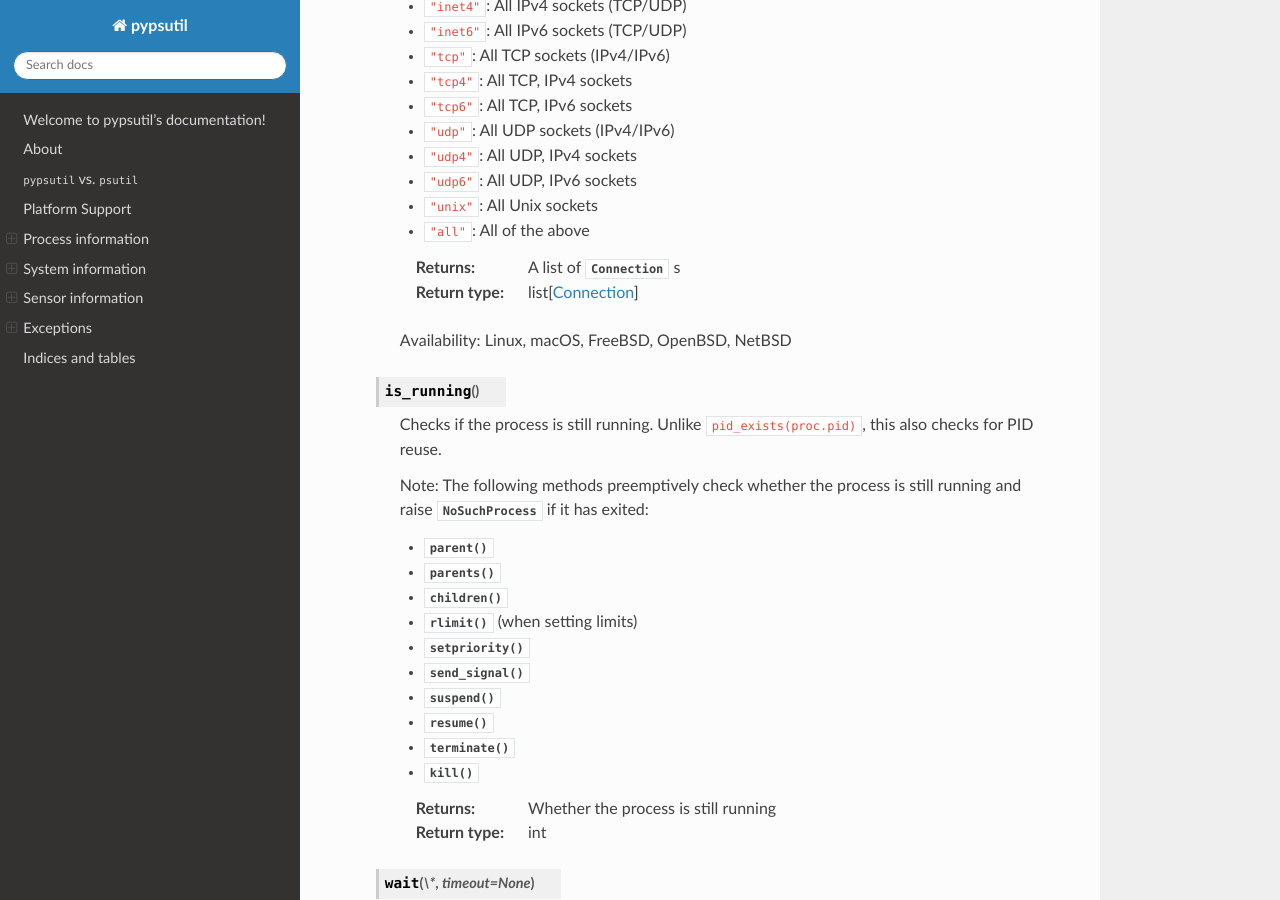
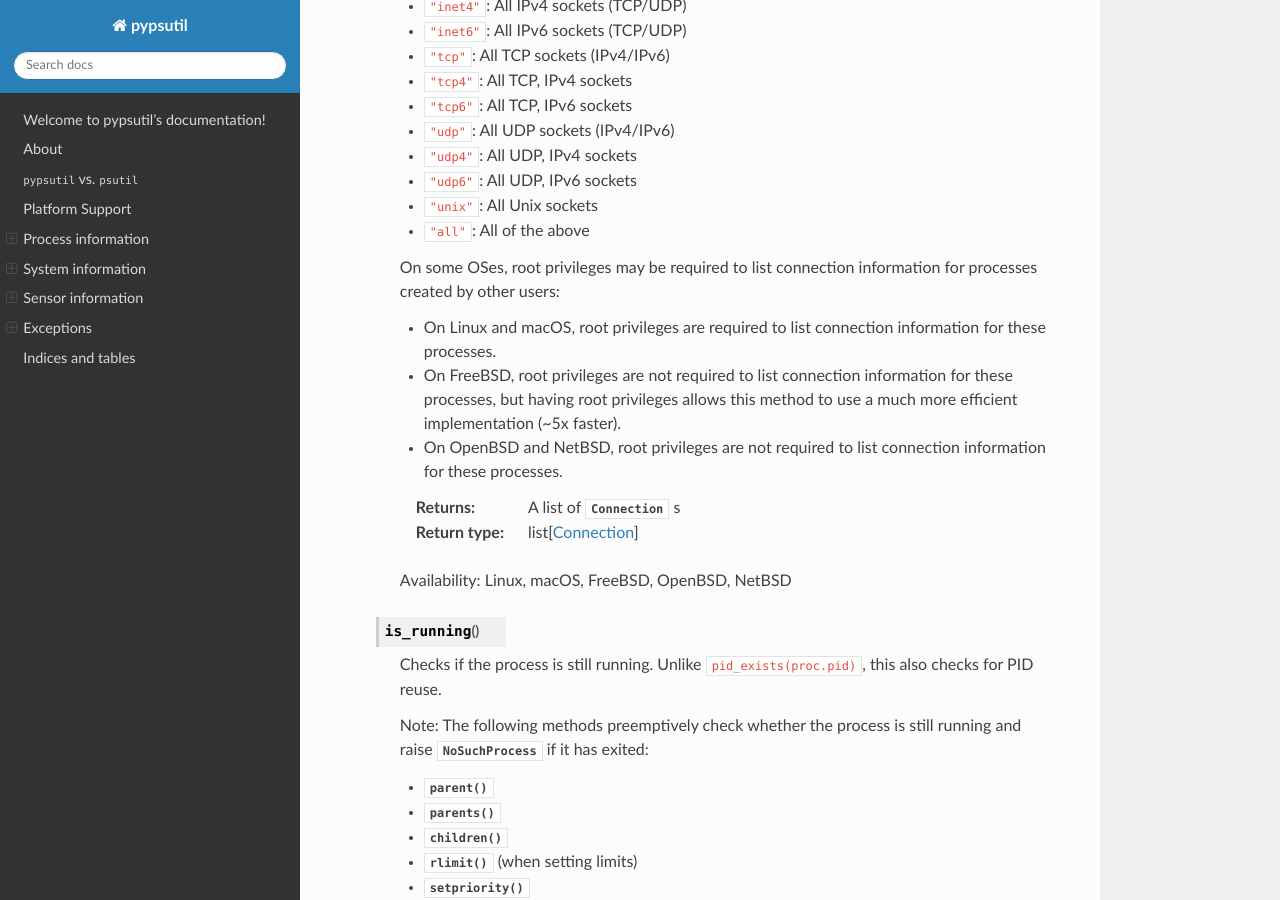
Before and after one commit to cptpcrd/pypsutil, a Sphinx documentation site: the page built from docs/index.rst, in a window 1280 px wide and 900 px high, scrolled down 14048 px. Built offline with Sphinx 7.4.7 and the Read the Docs theme 2.0.0, drawn with Linux system fonts in a browser that asks for light colours; some of the changed text lies outside the part shown.

Commit message:
docs: better document which Connection interfaces need root
And on which OSes it's required. It's a little complicated, and the
previous documentation was not clear.

```diff
--- a/docs/index.rst
+++ b/docs/index.rst
@@ -662,6 +662,17 @@ Process information
       - ``"unix"``: All Unix sockets
       - ``"all"``: All of the above
 
+      On some OSes, root privileges may be required to list connection information for processes
+      created by other users:
+
+      - On Linux and macOS, root privileges are required to list connection information for these
+        processes.
+      - On FreeBSD, root privileges are not required to list connection information for these
+        processes, but having root privileges allows this method to use a much more efficient
+        implementation (~5x faster).
+      - On OpenBSD and NetBSD, root privileges are not required to list connection information for these
+        processes.
+
       :returns: A list of :py:class:`Connection` s
       :rtype: list[Connection]
 
@@ -1333,7 +1339,10 @@ System information
 
    See :py:meth:`Process.connections()` for information on the possible values of ``kind``.
 
-   Note that on macOS this function currently only works if the process is running as root.
+   Note that on macOS this function currently only works if the process is running as root. On
+   Linux, this function will succeed if not running as root, but ``pid`` and ``fd`` cannot be
+   determined for :py:class:`Connection` s opened by other users (they will be ``None`` and ``-1``,
+   respectively.)
 
    :returns: A list of :py:class:`Connection` s
    :rtype: list[Connection]
```
Also changed, not shown: other parts of docs/index.rst (+0 -5 lines).
